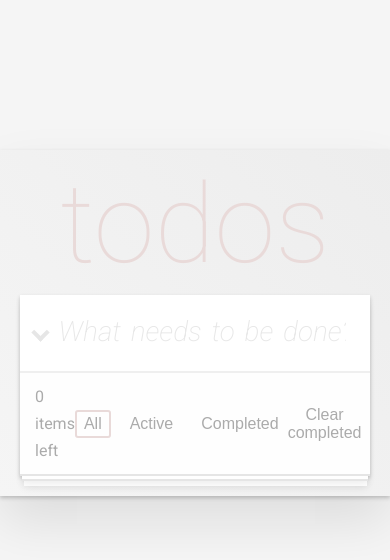
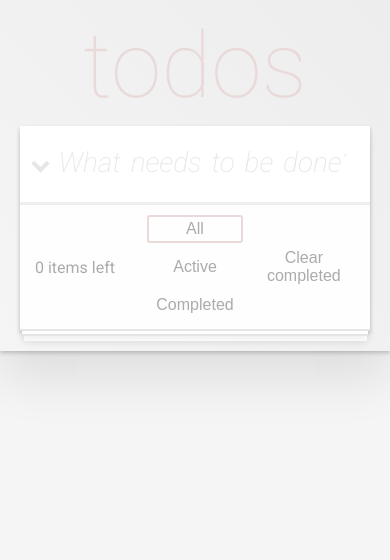
Before and after one commit to HelenVirtanen/todo-react-app, a React (Create React App) app: page / in a window 390 px wide. Shown: the top 560 px of the page. Built offline with nearby package versions, Linux system fonts and the light colour scheme.

Commit message:
Add adaptive for mobile screens

```diff
--- a/src/style.css
+++ b/src/style.css
@@ -38,7 +38,7 @@ body {
   margin: 0 auto 15px;
   color: #e9dad9;
   font-weight: 100;
-  font-size: 110px;
+  font-size: clamp(5.625rem, 5.2679rem + 1.7857vw, 6.875rem);
   line-height: 1em;
   text-align: center;
 }
@@ -156,43 +156,42 @@ body {
   display: flex;
   align-items: center;
   border-block-end: 1px solid #ededed;
-  padding: 20px;
-  padding-inline-start: 11%;
+  padding: 20px 10px;
   font-size: 27px;
+  gap: 20px;
 }
 
 .pseudo-checkbox {
-  position: absolute;
-  top: 25%;
-  left: 1%;
-  display: block;
+  position: relative;
   width: 36px;
   height: 36px;
   border: 2px solid #ccc;
   border-radius: 50%;
+  display: flex;
+  align-items: center;
+  justify-content: center;
 }
 
 .pseudo-checkbox::after {
   content: "";
   position: absolute;
-  top: 15%;
-  left: 37%;
   display: none;
   width: 9px;
   height: 20px;
+  top: 15%;
+  left: 35%;
   border: solid #80c4b4;
   border-width: 0 3px 3px 0;
   transform: rotate(35deg);
 }
 
 .todo__task.completed {
-  border-color: #ccdfdc;
   color: #d9d9d9;
   text-decoration: line-through;
 }
 
 .todo__task.completed .pseudo-checkbox {
-  border-color: #d6e5e2;
+  border-color: #ccdfdc;
 }
 
 .todo__task input[type="checkbox"] {
@@ -214,6 +213,7 @@ body {
   color: #ababab;
   background-color: #fefefe;
   border-block-end: 2px solid #e5e5e5;
+  border-block-start: 1px solid #ededed;
   font-size: 16px;
   position: relative;
   z-index: 3;
@@ -246,3 +246,32 @@ button {
 .filters button.selected {
   border-color: #e9dad9;
 }
+
+
+@media (width <= 480px) {
+  .todo {
+    margin-block-start: 0;
+  }
+
+  .todo__task {
+    font-size: 24px;
+  }
+
+  .pseudo-checkbox {
+    width: 30px;
+    height: 30px;
+  }
+
+  .pseudo-checkbox::after {
+    top: 7%;
+    height: 18px;
+  }
+
+  .footer {
+    gap: 10px
+  }
+
+  .filters {
+    flex-direction: column;
+  }
+}
```
